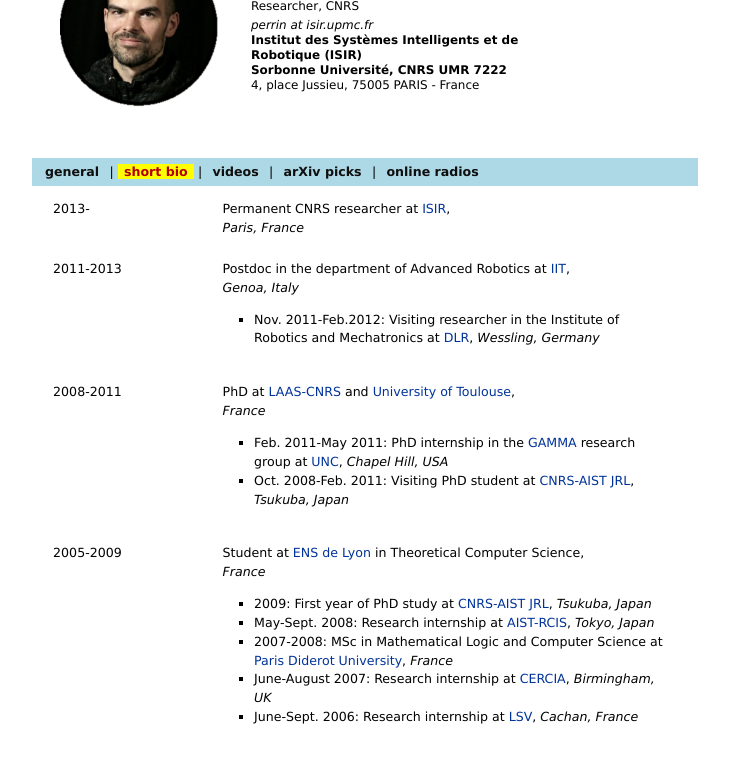
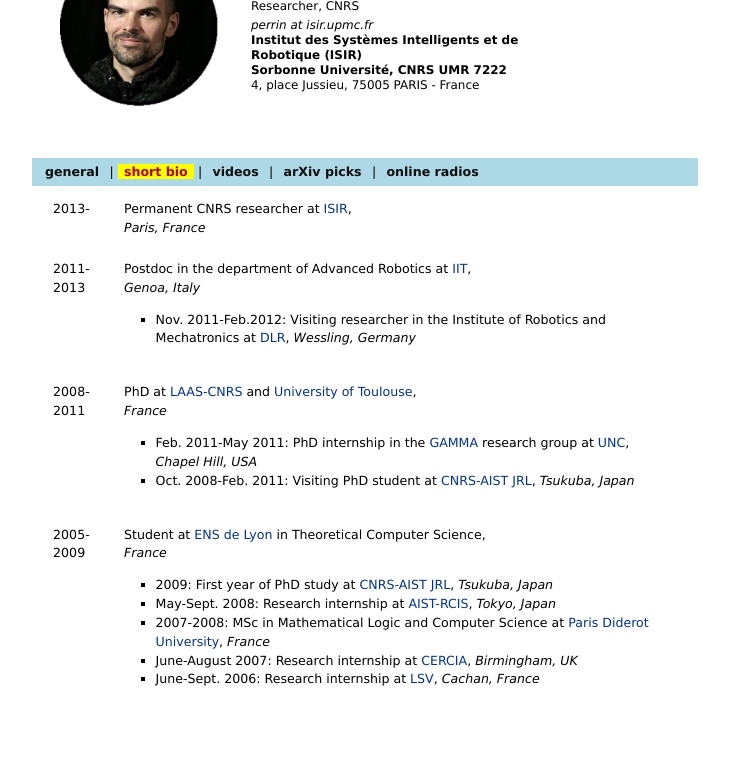
Before and after one commit to perrin-isir/perrin-isir.github.io, a plain HTML site: page shortbio.html in a window 1280 px wide. Shown: the part 88-850 px from the top of the page, without its empty margins (275-1004 px from the left). Drawn offline with Linux system fonts and the light colour scheme.

Commit message:
better width for shortbio

```diff
--- a/shortbio.html
+++ b/shortbio.html
@@ -93,7 +93,7 @@ Researcher, CNRS<br/><div style="height:4px;"></div>
 <TABLE CELLSPACING = 10>
 
 <TR>
-<TD width="157"> 2013-</TD>
+<TD width=> 2013-</TD>
 <TD> Permanent CNRS researcher at <a href="http://www.isir.upmc.fr/index.php?op=view_page&id=2&menuid=1&old=N&lang=en">ISIR</a>,
 <br /> <I> Paris, France </I>
 <br />
```
